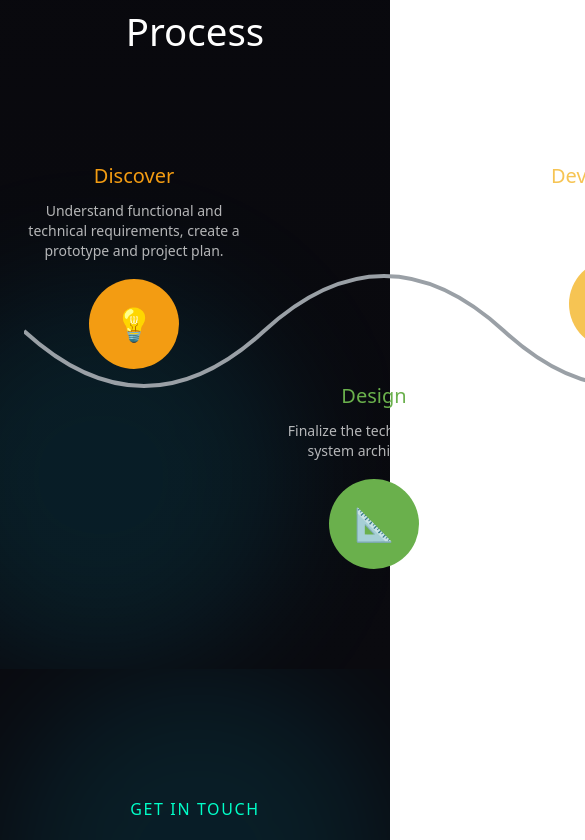
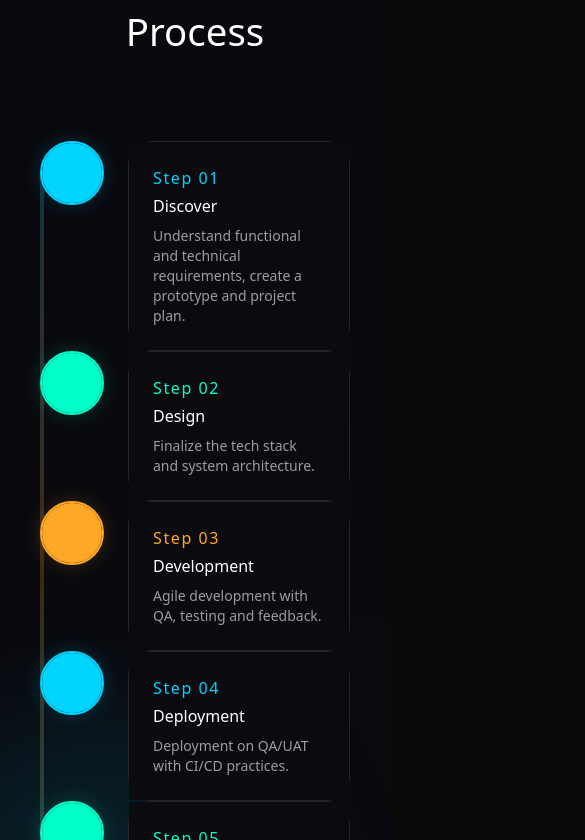
Before and after one commit to Laxit85/MY-Portfolio-, a React (Vite) app: page / in a window 390 px wide. Shown: the part 9924-10764 px from the top of the page, 585 px wide, since content can reach past the window. Built offline with nearby package versions, Linux system fonts and the light colour scheme.

Commit message:
feat: optimize process timeline for mobile and fix viewport background

```diff
--- a/index.html
+++ b/index.html
@@ -1,5 +1,5 @@
 <!DOCTYPE html>
-<html lang="en">
+<html lang="en" class="dark">
   <head>
     <meta charset="UTF-8" />
 
--- a/src/components/Services.tsx
+++ b/src/components/Services.tsx
@@ -7,6 +7,10 @@ import {
   Cloud,
   Zap,
   Lightbulb,
+  Compass,
+  Terminal,
+  Rocket,
+  CheckCircle2,
 } from "lucide-react";
 
 /* ================= SERVICES DATA ================= */
@@ -62,46 +66,45 @@ const processSteps = [
   {
     title: "Discover",
     desc: "Understand functional and technical requirements, create a prototype and project plan.",
-    icon: "💡",
-    color: "#f39c12",
-    bg: "#f39c12",
+    icon: Lightbulb,
+    color: "#00d4ff",
+    bg: "rgba(0, 212, 255, 0.1)",
     left: 0,
     top: 40,
   },
   {
     title: "Design",
     desc: "Finalize the tech stack and system architecture.",
-    icon: "📐",
-    color: "#6ab04c",
-    bg: "#6ab04c",
+    icon: Compass,
+    color: "#00ffc8",
+    bg: "rgba(0, 255, 200, 0.1)",
     left: 240,
     top: 260,
   },
   {
     title: "Development",
     desc: "Agile development with QA, testing and feedback.",
-    icon: "💻",
-    color: "#f6c453",
-    bg: "#f6c453",
+    icon: Terminal,
+    color: "#ffa726",
+    bg: "rgba(255, 167, 38, 0.1)",
     left: 480,
     top: 40,
-    textColor: "#000",
   },
   {
     title: "Deployment",
     desc: "Deployment on QA/UAT with CI/CD practices.",
-    icon: "🚀",
-    color: "#4b6cb7",
-    bg: "#4b6cb7",
+    icon: Rocket,
+    color: "#00d4ff",
+    bg: "rgba(0, 212, 255, 0.1)",
     left: 720,
     top: 260,
   },
   {
     title: "Delivery",
     desc: "Final delivery, documentation and support handover.",
-    icon: "📦",
-    color: "#f39c12",
-    bg: "#f39c12",
+    icon: CheckCircle2,
+    color: "#00ffc8",
+    bg: "rgba(0, 255, 200, 0.1)",
     left: 960,
     top: 40,
   },
@@ -216,6 +219,8 @@ export function Services() {
             Our Working Process
           </h3>
 
+          {/* DESKTOP TIMELINE (xl and above) */}
+          <div className="hidden xl:block">
             <div
               style={{
                 position: "relative",
@@ -288,13 +293,89 @@ export function Services() {
                       display: "flex",
                       alignItems: "center",
                       justifyContent: "center",
-                    fontSize: 32,
-                    color: s.textColor || "#fff",
+                      color: s.color,
+                      border: `2px solid ${s.color}`,
                     }}
                   >
-                  {s.icon}
+                    <s.icon size={32} />
                   </div>
                 </div>
+              ))}
+            </div>
+          </div>
+
+          {/* MOBILE & TABLET TIMELINE (Below xl) */}
+          <div className="xl:hidden relative max-w-xl mx-auto px-4 flex flex-col gap-10">
+            {/* Vertical connector line with self-drawing reveal */}
+            <motion.div
+              className="absolute left-[30px] top-8 bottom-8 w-1 bg-gradient-to-b from-[#00d4ff] via-[#ffa726] to-[#00ffc8] opacity-20 rounded-full origin-top"
+              initial={{ scaleY: 0 }}
+              whileInView={{ scaleY: 1 }}
+              viewport={{ once: false, margin: "-100px" }}
+              transition={{ duration: 1.5, ease: "easeInOut" }}
+            />
+
+            {processSteps.map((s, i) => (
+              <motion.div
+                key={i}
+                className="flex gap-6 items-start relative z-10 group"
+                initial={{ opacity: 0, x: i % 2 === 0 ? -40 : 40 }}
+                whileInView={{ opacity: 1, x: 0 }}
+                viewport={{ once: false, margin: "-100px" }}
+                transition={{ duration: 0.6, delay: i * 0.1 }}
+              >
+                {/* Circle badge */}
+                <div
+                  className="w-16 h-16 rounded-full shrink-0 flex items-center justify-center border-2 relative"
+                  style={{
+                    background: s.bg,
+                    borderColor: s.color,
+                    boxShadow: `0 0 20px ${s.color}30`,
+                  }}
+                >
+                  {/* Slow pulsing beacon */}
+                  <div
+                    className="absolute inset-0 rounded-full opacity-25 animate-[ping_3s_ease-in-out_infinite]"
+                    style={{ backgroundColor: s.color }}
+                  />
+
+                  {/* Rotating HUD radar border */}
+                  <div
+                    className="absolute -inset-2 rounded-full border border-dashed opacity-35 animate-[spin_16s_linear_infinite]"
+                    style={{ borderColor: s.color }}
+                  />
+                  <s.icon size={26} style={{ color: s.color }} />
+                </div>
+
+                {/* Flowing border content block */}
+                <motion.div
+                  className="rounded-3xl flex-1 p-[1.5px] border border-white/5 hover:animate-border-flow hover:border-transparent transition-all duration-300"
+                  whileHover={{
+                    scale: 1.02,
+                    boxShadow: `0 10px 30px ${s.color}20`,
+                    backgroundImage: `linear-gradient(90deg, ${s.color}, rgba(255,255,255,0.05), ${s.color})`,
+                    borderColor: "transparent",
+                  }}
+                  style={{
+                    background: "rgba(255,255,255,0.03)",
+                  }}
+                >
+                  <div className="bg-[#0a0a0f] p-6 rounded-[23px] w-full h-full">
+                    <span
+                      className="text-[10px] font-bold tracking-widest uppercase block mb-1"
+                      style={{ color: s.color }}
+                    >
+                      Step 0{i + 1}
+                    </span>
+                    <h4 className="text-lg font-bold mb-2 text-white">
+                      {s.title}
+                    </h4>
+                    <p className="text-sm text-white/60 leading-relaxed">
+                      {s.desc}
+                    </p>
+                  </div>
+                </motion.div>
+              </motion.div>
             ))}
           </div>
         </div>
--- a/src/styles/globals.css
+++ b/src/styles/globals.css
@@ -187,6 +187,11 @@
   }
 }
 
+html, body {
+  overflow-x: hidden;
+  max-width: 100%;
+}
+
 html {
   font-size: var(--font-size);
   scroll-behavior: smooth;
@@ -251,3 +256,14 @@ body::before {
 .glow-gold {
   box-shadow: 0 0 20px rgba(255, 167, 38, 0.3);
 }
+
+@keyframes borderFlow {
+  0% { background-position: 0% 50%; }
+  50% { background-position: 100% 50%; }
+  100% { background-position: 0% 50%; }
+}
+
+.animate-border-flow {
+  background-size: 200% 200%;
+  animation: borderFlow 4s linear infinite;
+}
```
Lines whose indentation alone changed are shown as unchanged.
